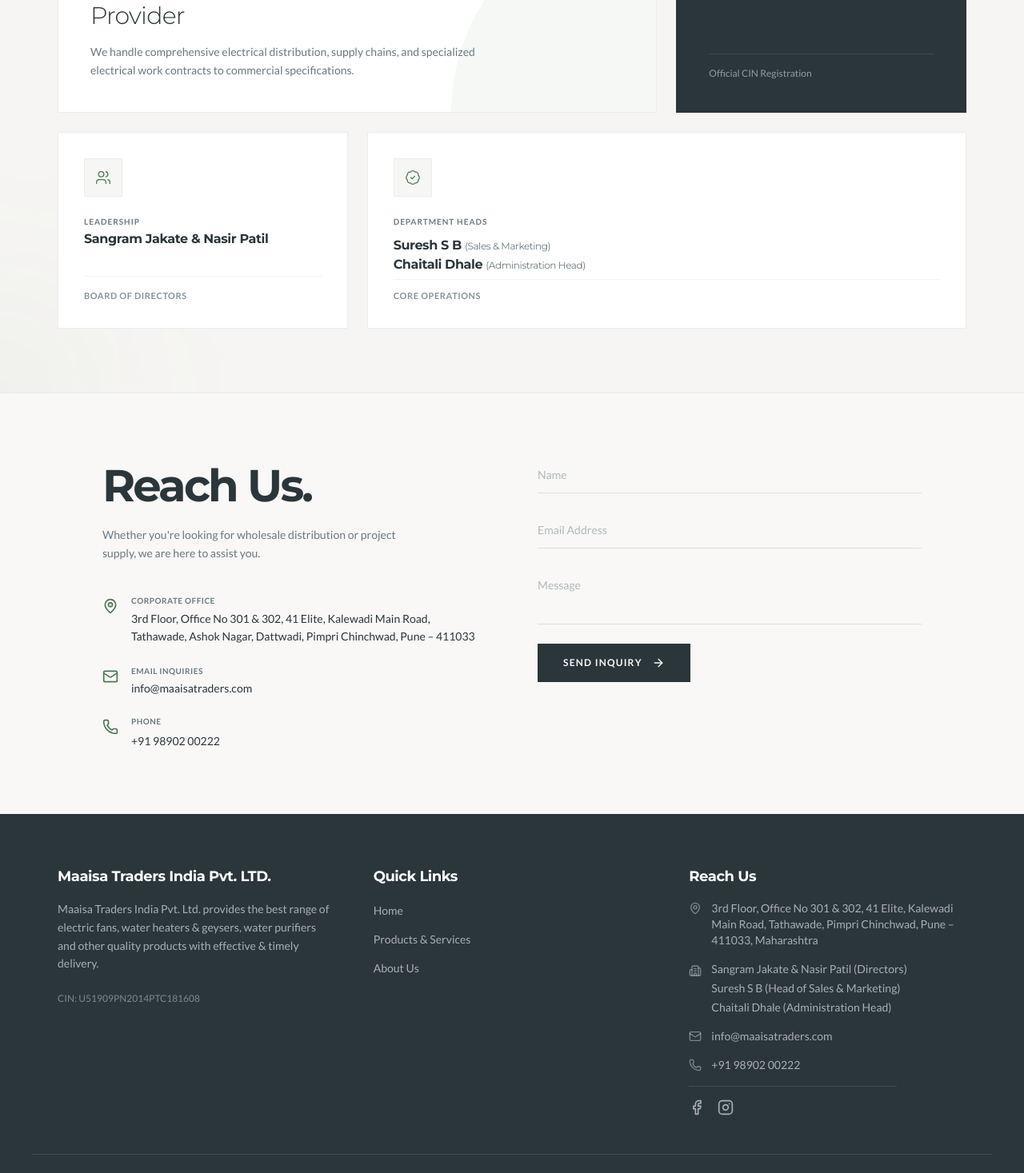
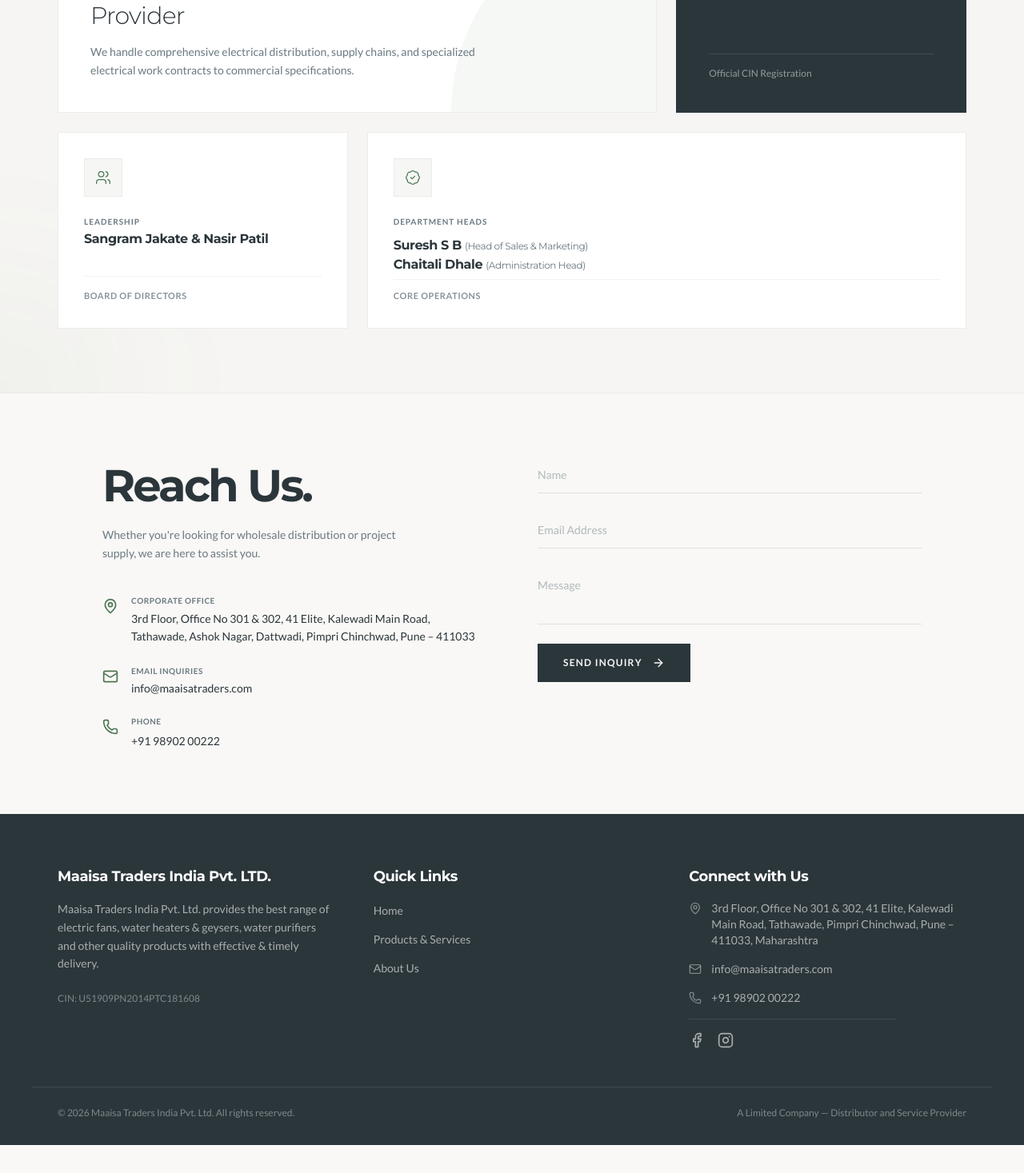
Before and after one commit to sangramjakate-lgtm/Maaisatraders, a Next.js app: page / in a window 1280 px wide. Shown: the part 3427-4894 px from the top of the page at 80% size. After the commit the page ends 4859 px from the top, so only its background shows below. Built offline with nearby package versions, Linux system fonts and the light colour scheme.

Commit message:
Footer fix

```diff
--- a/src/app/page.tsx
+++ b/src/app/page.tsx
@@ -324,7 +324,7 @@
 
               <p className="text-[10px] font-bold text-muted-foreground uppercase tracking-widest mb-1 z-10">Department Heads</p>
               <h3 className="text-base font-bold text-foreground leading-tight mb-2 transition-colors duration-300 z-10 flex flex-col gap-1 mt-2">
-                <span className="group-hover:text-primary transition-colors">Suresh S B <span className="text-xs text-muted-foreground font-normal">(Sales & Marketing)</span></span>
+                <span className="group-hover:text-primary transition-colors">Suresh S B <span className="text-xs text-muted-foreground font-normal">(Head of Sales & Marketing)</span></span>
                 <span className="group-hover:text-primary transition-colors">Chaitali Dhale <span className="text-xs text-muted-foreground font-normal">(Administration Head)</span></span>
               </h3>
               <p className="text-[11px] text-muted-foreground/80 mt-auto pt-3 border-t border-border/40 w-full z-10 uppercase tracking-wider font-semibold">
--- a/src/components/shared/Footer.tsx
+++ b/src/components/shared/Footer.tsx
@@ -56,7 +56,7 @@
                 {/* Reach Us */}
                 <div>
                     <h4 className="text-lg font-heading font-bold text-white mb-4">
-                        Reach Us
+                        Connect with Us
                     </h4>
                     <ul className="space-y-4">
                         <li className="flex items-start gap-3 text-sm text-white/60">
@@ -66,14 +66,14 @@
                                 Tathawade, Pimpri Chinchwad, Pune – 411033, Maharashtra
                             </span>
                         </li>
-                        <li className="flex items-start gap-3 text-sm text-white/60">
+                        {/* <li className="flex items-start gap-3 text-sm text-white/60">
                             <Building2 size={16} className="shrink-0 text-white/40 mt-1" />
                             <div className="flex flex-col gap-1">
                                 <span>Sangram Jakate & Nasir Patil (Directors)</span>
                                 <span>Suresh S B (Head of Sales & Marketing)</span>
                                 <span>Chaitali Dhale (Administration Head)</span>
                             </div>
-                        </li>
+                        </li> */}
                         <li className="flex items-center gap-3 text-sm text-white/60">
                             <Mail size={16} className="shrink-0 text-white/40" />
                             <a href="mailto:info@maaisatraders.com" className="hover:text-white transition-colors">
```
